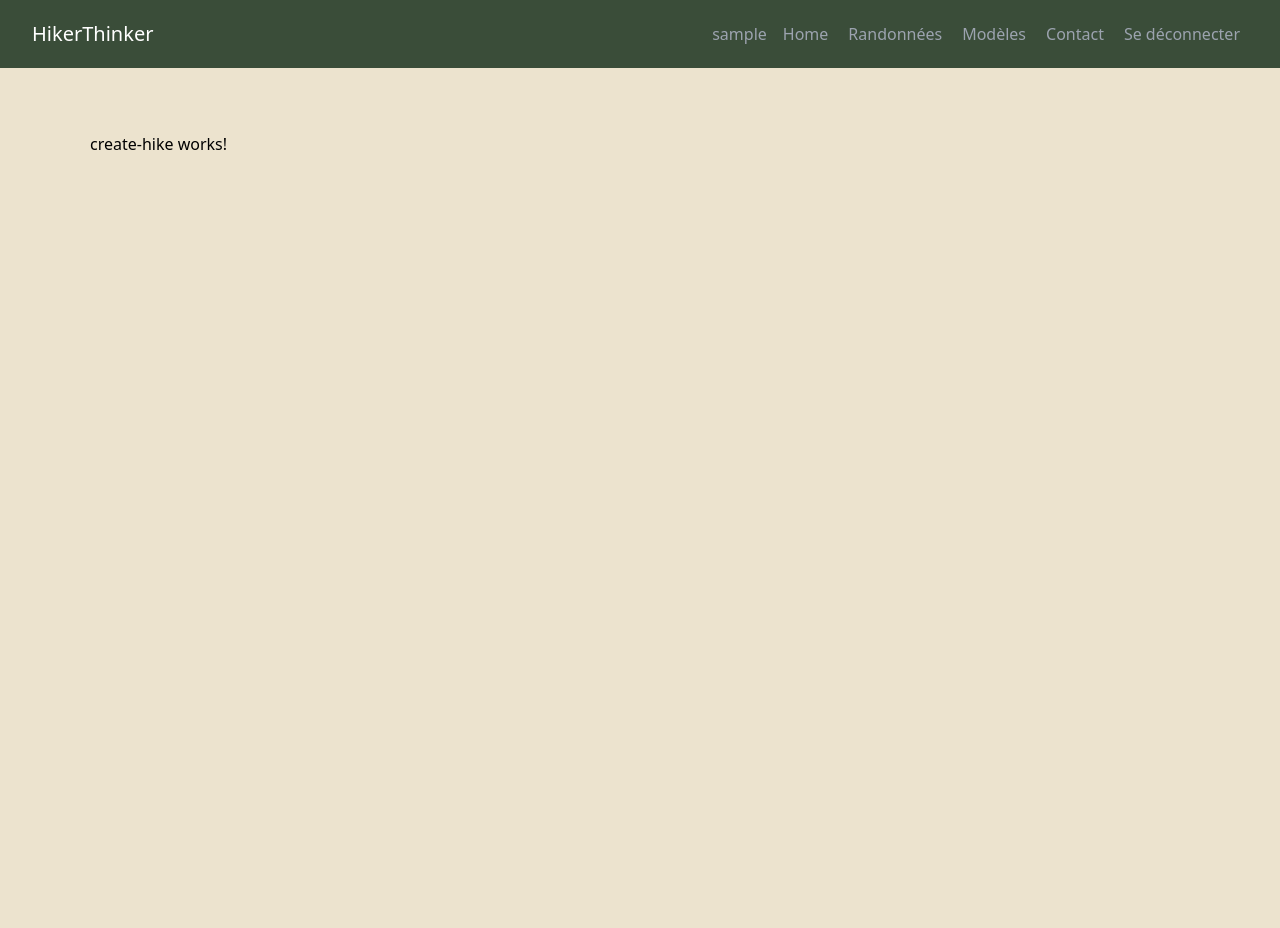
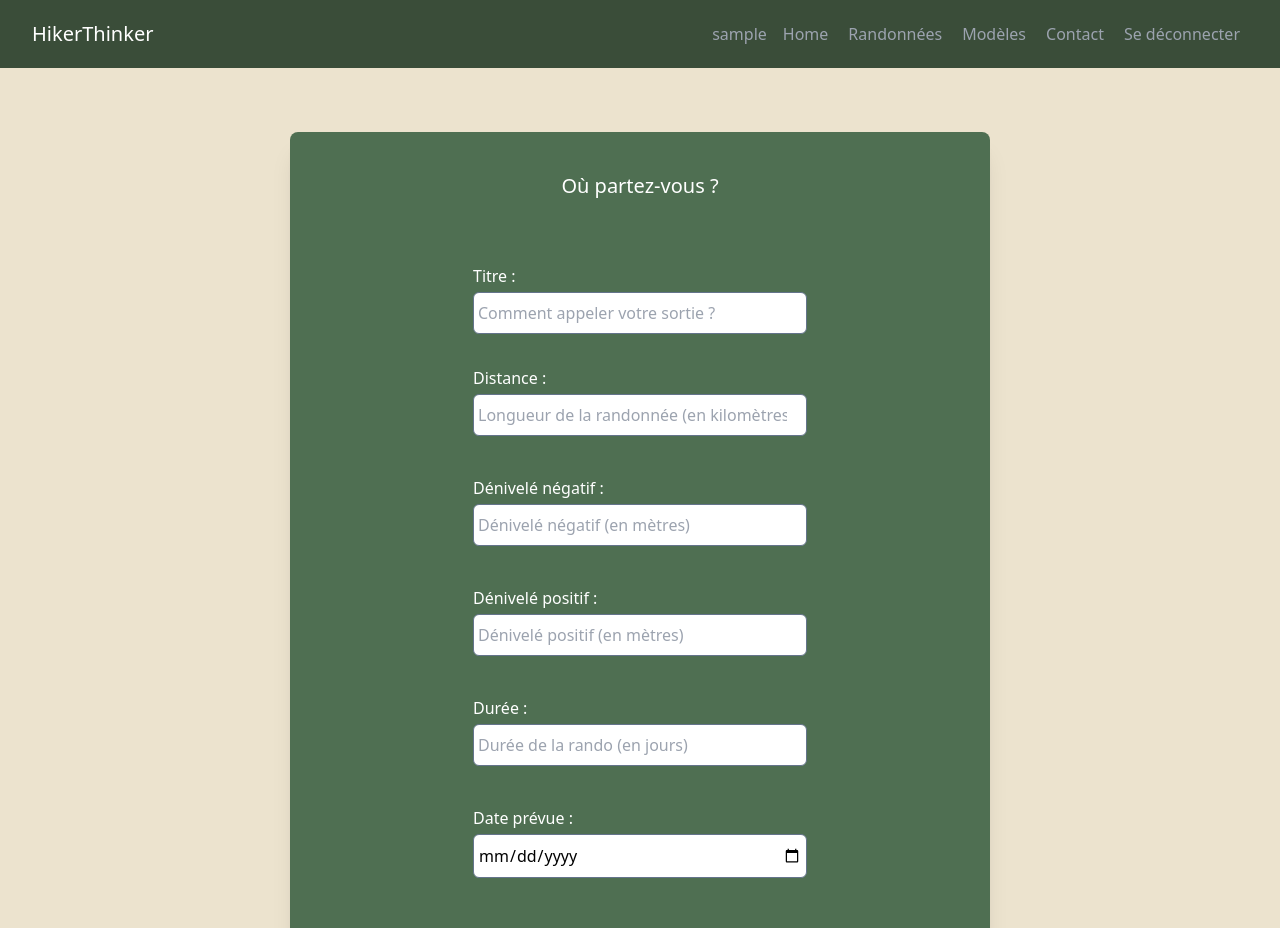
Before and after one commit to KARSPA/HikerThinker, an Angular app in the folder Frontend/hikerThinker/: page /hikes/create in a window 1280 px wide. Shown: the top 928 px of the page. Before the commit the page ends 800 px from the top, so only its background shows below. Built offline with nearby package versions, Linux system fonts and the light colour scheme; sample sign-in values are in the browser's storage.

Commit message:
Changement afficahge erreurs register et début création rando

```diff
--- a/Frontend/hikerThinker/src/app/pages/create-hike/create-hike.component.html
+++ b/Frontend/hikerThinker/src/app/pages/create-hike/create-hike.component.html
@@ -1 +1,117 @@
-<p>create-hike works!</p>
+
+
+<form [formGroup]="hikeForm" (ngSubmit)="onSubmit()" class="flex flex-col items-center bg-[#4F6F52] py-10 px-4 w-[700px] mx-auto rounded-lg shadow-xl mb-10">
+
+    <h2 class="form-title mb-3 text-white text-xl"> Où partez-vous ?</h2>
+
+    <div class="form-errors text-amber-300 h-[20px] mb-8 flex flex-col items-center">
+
+        <!-- <p class="text-red-600">{{registerHttpError}}</p> -->
+
+        @if (hikeForm.touched && hikeForm.invalid) {
+            <p class="text-lg ">Vérifiez vos champs.</p>
+        }
+
+    </div>
+
+    <div class="h-fit flex flex-col items-center min-w-[50%] ">
+
+        <label for="hikeTitle" class="self-start text-white mb-1">Titre : </label>
+
+        <input id="hikeTitle" type="text" formControlName="title" placeholder="Comment appeler votre sortie ?" class="border border-slate-500 rounded-md px-1 py-2 w-full">
+
+        <div class="input-errors text-amber-300 h-8">
+            @if ((title?.touched || (hikeForm.touched && hikeForm.invalid)) && title?.hasError('required')) {
+                <p class="text-sm">{{getErrorMessage('required')}}</p>
+            }
+            @if ((title?.touched || (hikeForm.touched && hikeForm.invalid)) && title?.hasError('minlength')) {
+                <p class="text-sm">{{getErrorMessage('minlength',3)}}</p>
+            }
+
+            @if ((title?.touched || (hikeForm.touched && hikeForm.invalid)) && title?.hasError('maxlength')) {
+                <p class="text-sm">{{getErrorMessage('maxlength',50)}}</p>
+            }
+        </div>
+
+    </div>
+
+    <div class="h-fit flex flex-col items-center min-w-[50%]">
+
+        <label for="hikeDistance" class="self-start text-white mb-1">Distance : </label>
+        <input id="hikeDistance" type="number" formControlName="distance" placeholder="Longueur de la randonnée (en kilomètres)" class="border border-slate-500 rounded-md px-1 py-2 w-full">
+
+        <div class="input-errors text-amber-300 h-10">
+            @if ((distance?.touched || (hikeForm.touched && hikeForm.invalid)) && distance?.hasError('required')) {
+                <p class="text-sm">{{getErrorMessage('required')}}</p>
+            }
+            @if ((distance?.touched || (hikeForm.touched && hikeForm.invalid)) && distance?.hasError('notNumber')) {
+                <p class="text-sm">{{getErrorMessage('notNumber')}}</p>
+            }
+        </div>
+
+    </div>
+    <div class="h-fit flex flex-col items-center min-w-[50%]">
+
+        <label for="hikeNegative" class="self-start text-white mb-1">Dénivelé négatif : </label>
+
+        <input id="hikeNegative" type="number" formControlName="negative" placeholder="Dénivelé négatif (en mètres)" class="border border-slate-500 rounded-md px-1 py-2 w-full">
+
+        <div class="input-errors text-amber-300 h-10">
+            @if ((negative?.touched || (hikeForm.touched && hikeForm.invalid)) && negative?.hasError('required')) {
+                <p class="text-sm">{{getErrorMessage('required')}}</p>
+            }
+            @if ((negative?.touched || (hikeForm.touched && hikeForm.invalid)) && negative?.hasError('notNumber')) {
+                <p class="text-sm">{{getErrorMessage('notNumber')}}</p>
+            }
+        </div>
+
+    </div>
+    <div class="h-fit flex flex-col items-center min-w-[50%]">
+
+        <label for="hikePositive" class="self-start text-white mb-1">Dénivelé positif : </label>
+
+        <input id="hikePositive" type="number" formControlName="negative" placeholder="Dénivelé positif (en mètres)" class="border border-slate-500 rounded-md px-1 py-2 w-full">
+
+        <div class="input-errors text-amber-300 h-10">
+            @if ((negative?.touched || (hikeForm.touched && hikeForm.invalid)) && negative?.hasError('required')) {
+                <p class="text-sm">{{getErrorMessage('required')}}</p>
+            }
+            @if ((negative?.touched || (hikeForm.touched && hikeForm.invalid)) && negative?.hasError('notNumber')) {
+                <p class="text-sm">{{getErrorMessage('notNumber')}}</p>
+            }
+        </div>
+
+    </div>
+    <div class="h-fit flex flex-col items-center min-w-[50%]">
+
+        <label for="hikeDuration" class="self-start text-white mb-1">Durée : </label>
+        <input id="hikeDuration" type="number" formControlName="duration" placeholder="Durée de la rando (en jours)" class="border border-slate-500 rounded-md px-1 py-2 w-full">
+
+        <div class="input-errors text-amber-300 h-10">
+            @if ((duration?.touched || (hikeForm.touched && hikeForm.invalid)) && duration?.hasError('required')) {
+                <p class="text-sm">{{getErrorMessage('required')}}</p>
+            }
+            @if ((duration?.touched || (hikeForm.touched && hikeForm.invalid)) && duration?.hasError('notNumber')) {
+                <p class="text-sm">{{getErrorMessage('notNumber')}}</p>
+            }
+        </div>
+
+    </div>
+
+    <div class="h-fit flex flex-col items-center min-w-[50%] ">
+
+        <label for="hikeDate" class="self-start text-white mb-1">Date prévue : </label>
+        <input id="hikeDate" type="date" formControlName="date" class="border border-slate-500 rounded-md px-1 py-2 w-full">
+
+        <div class="input-errors text-amber-300 h-8">
+            @if ((date?.touched || (hikeForm.touched && hikeForm.invalid)) && date?.hasError('required')) {
+                <p class="text-sm">{{getErrorMessage('required')}}</p>
+            }
+        </div>
+
+    </div>
+
+
+
+    <button type="submit" [disabled]="hikeForm.invalid" class="text-white mt-5 cursor-pointer hover:opacity-80 rounded-md bg-amber-500 px-2 py-3 shadow-md">Créer un compte</button>
+</form>
--- a/Frontend/hikerThinker/src/app/pages/create-hike/create-hike.component.ts
+++ b/Frontend/hikerThinker/src/app/pages/create-hike/create-hike.component.ts
@@ -1,5 +1,5 @@
 import { Component } from '@angular/core';
-import { ReactiveFormsModule } from '@angular/forms';
+import { FormControl, FormGroup, ReactiveFormsModule, Validators } from '@angular/forms';
 
 @Component({
   selector: 'app-create-hike',
@@ -9,7 +9,63 @@ import { ReactiveFormsModule } from '@angular/forms';
 })
 export class CreateHikeComponent {
 
+  // distanceRegPattern : string = "/^(([1-9]{1}[\d]{0,5}){1}(?:[\.\,]\d{1,2})?)$/"; // Nombre décimal jusqu'au centième max, séparateur décimal '.' ou ',', plus petit que 999 999.99
+
+  // wholeNumberRegPattern : string = "/^([1-9]{1}[\d]{1,5}|0)$/"; //Pour dénivelé positif et négatif (jusqu'à 999 999) ET 0
 
 
+  hikeForm : FormGroup = new FormGroup({
+    title : new FormControl('',[Validators.required]),
+    distance : new FormControl('',[Validators.required, Validators.min(0), Validators.max(100000)]), //On formattera le résultat plus tard.
+    negative : new FormControl('',[Validators.required, Validators.min(0), Validators.max(100000)]),
+    positive : new FormControl('',[Validators.required, Validators.min(0), Validators.max(100000)]),
+    duration : new FormControl('',[Validators.required, Validators.min(0), Validators.max(100000)]),
+    date : new FormControl(new Date())
+  })
 
+
+  get title(){
+    return this.hikeForm.get('title');
+  }
+  get distance(){
+    return this.hikeForm.get('distance');
+  }
+  get negative(){
+    return this.hikeForm.get('negative');
+  }
+  get positive(){
+    return this.hikeForm.get('positive');
+  }
+  get duration(){
+    return this.hikeForm.get('duration');
+  }
+  get date(){
+    return this.hikeForm.get('date');
+  }
+
+  onSubmit(): void{
+    console.log('Fonctionne !', this.hikeForm);
+    console.log(this.date)
+  }
+
+
+  getErrorMessage(reason : string, length : number = 0) : string{
+
+    let errorMessage : string = '';
+
+    switch(reason){
+      case 'required':
+        errorMessage = 'Champ requis.';
+        break;
+      case 'minlength':
+        errorMessage = `Au moins ${length} caractères.`;
+        break;
+      case 'mixlength':
+        errorMessage = `Au maximum ${length} caractères.`;
+        break;
+
+    }
+
+    return errorMessage;
+  }
 }
--- a/Frontend/hikerThinker/src/app/pages/register/register.component.ts
+++ b/Frontend/hikerThinker/src/app/pages/register/register.component.ts
@@ -18,6 +18,8 @@ export class RegisterComponent {
   private router : Router = inject(Router);
 
   registerHttpError : string = '';
+
+  isSubmitClicked : boolean = false;
 
   registerForm: FormGroup = new FormGroup({
     username : new FormControl('',[Validators.required, Validators.minLength(3)]),
@@ -43,7 +45,12 @@ export class RegisterComponent {
   onSubmit() : void{
     console.log(this.registerForm);
 
+    if(this.registerForm.invalid){
+      this.toggleErrorMessages();
+    }
+
     if(this.registerForm.valid){
+      this.isSubmitClicked = false;
 
       const registerCredentials : RegisterCredentials = this.registerForm.value;
 
@@ -64,6 +71,12 @@ export class RegisterComponent {
         })
       }
     }
+  }
+
+
+
+  toggleErrorMessages() : void{
+    this.isSubmitClicked = true;
   }
 
   getErrorMessage(reason : string, length : number = 0) : string{
```
Also changed, not shown: Frontend/hikerThinker/src/app/pages/register/register.component.html (+9 -14 lines), 1 other file (tests, documents, lock files or other folders).
